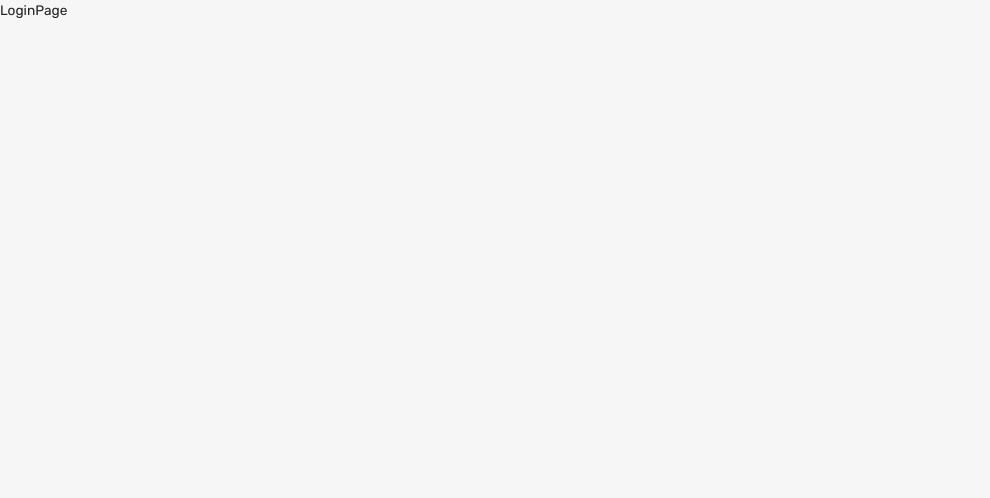
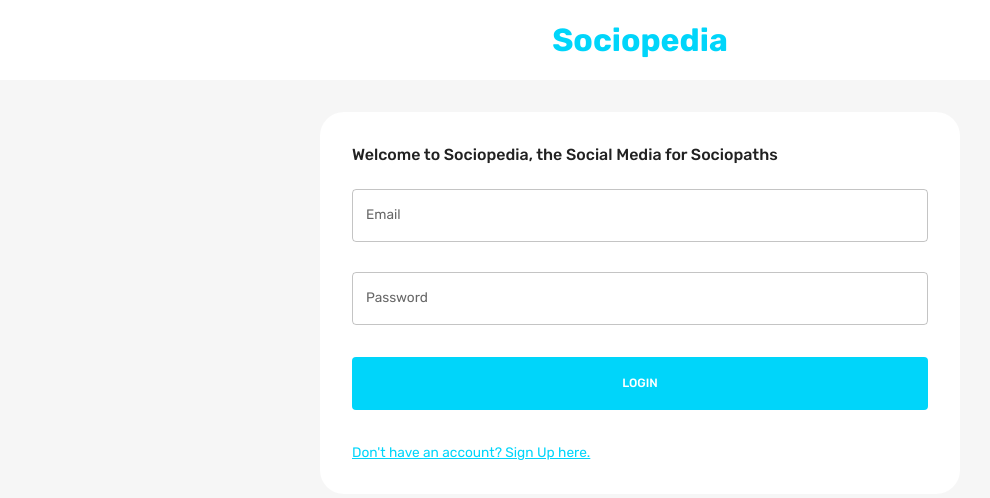
Before and after one commit to yahianasser/Sociopedia, a React (Create React App) app in the folder client/: page / in a window 1280 px wide. Shown: the top 498 px of the page, without its empty margins (0-990 px from the left). Built offline with nearby package versions, Linux system fonts and the light colour scheme.

Commit message:
Register, Login Pages and Form

```diff
--- a/client/src/App.js
+++ b/client/src/App.js
@@ -11,6 +11,7 @@
 function App() {
   const mode = useSelector((state) => state.mode);
   const theme = useMemo(() => createTheme(themeSettings(mode)), [mode]);
+  const isAuth = Boolean(useSelector((state) => state.token));
 
   return (
     <div className="app">
@@ -19,8 +20,8 @@
         <CssBaseline />
         <Routes>
           <Route path="/" element={<LoginPage />} />
-          <Route path="/home" element={<HomePage />} />
-          <Route path="/profile/:userId" element={<ProfilePage />} />
+          <Route path="/home" element={isAuth ? <HomePage /> : <Navigate to="/" />} />
+          <Route path="/profile/:userId" element={isAuth ? <ProfilePage /> : <Navigate to="/" />} />
         </Routes>
       </ThemeProvider>
       </BrowserRouter>
--- /dev/null
+++ b/client/src/scenes/loginPage/Form.jsx
@@ -0,0 +1,275 @@
+import { useState } from "react";
+import {
+  Box,
+  Button,
+  TextField,
+  useMediaQuery,
+  Typography,
+  useTheme,
+} from "@mui/material";
+import EditOutlinedIcon from "@mui/icons-material/EditOutlined";
+import { Formik } from "formik";
+import * as yup from "yup";
+import { useNavigate } from "react-router-dom";
+import { useDispatch } from "react-redux";
+import { setLogin } from "state";
+import Dropzone from "react-dropzone";
+import FlexBetween from "components/FlexBetween";
+
+const registerSchema = yup.object().shape({
+  firstName: yup.string().required("required"),
+  lastName: yup.string().required("required"),
+  email: yup.string().email("invalid email").required("required"),
+  password: yup.string().required("required"),
+  location: yup.string().required("required"),
+  occupation: yup.string().required("required"),
+  picture: yup.string().required("required"),
+});
+
+const loginSchema = yup.object().shape({
+  email: yup.string().email("invalid email").required("required"),
+  password: yup.string().required("required"),
+});
+
+const initialValuesRegister = {
+  firstName: "",
+  lastName: "",
+  email: "",
+  password: "",
+  location: "",
+  occupation: "",
+  picture: "",
+};
+
+const initialValuesLogin = {
+  email: "",
+  password: "",
+};
+
+const Form = () => {
+  const [pageType, setPageType] = useState("login");
+  const { palette } = useTheme();
+  const dispatch = useDispatch();
+  const navigate = useNavigate();
+  const isNonMobile = useMediaQuery("(min-width:600px)");
+  const isLogin = pageType === "login";
+  const isRegister = pageType === "register";
+
+  const register = async (values, onSubmitProps) => {
+    // this allows us to send form info with image
+    const formData = new FormData();
+    for (let value in values) {
+      formData.append(value, values[value]);
+    }
+    formData.append("picturePath", values.picture.name);
+
+    const savedUserResponse = await fetch(
+      "http://localhost:3001/auth/register",
+      {
+        method: "POST",
+        body: formData,
+      }
+    );
+    const savedUser = await savedUserResponse.json();
+    onSubmitProps.resetForm();
+
+    if (savedUser) {
+      setPageType("login");
+    }
+  };
+
+  const login = async (values, onSubmitProps) => {
+    const loggedInResponse = await fetch("http://localhost:3001/auth/login", {
+      method: "POST",
+      headers: { "Content-Type": "application/json" },
+      body: JSON.stringify(values),
+    });
+    const loggedIn = await loggedInResponse.json();
+    onSubmitProps.resetForm();
+    if (loggedIn) {
+      dispatch(
+        setLogin({
+          user: loggedIn.user,
+          token: loggedIn.token,
+        })
+      );
+      navigate("/home");
+    }
+  };
+
+  const handleFormSubmit = async (values, onSubmitProps) => {
+    if (isLogin) await login(values, onSubmitProps);
+    if (isRegister) await register(values, onSubmitProps);
+  };
+
+  return (
+    <Formik
+      onSubmit={handleFormSubmit}
+      initialValues={isLogin ? initialValuesLogin : initialValuesRegister}
+      validationSchema={isLogin ? loginSchema : registerSchema}
+    >
+      {({
+        values,
+        errors,
+        touched,
+        handleBlur,
+        handleChange,
+        handleSubmit,
+        setFieldValue,
+        resetForm,
+      }) => (
+        <form onSubmit={handleSubmit}>
+          <Box
+            display="grid"
+            gap="30px"
+            gridTemplateColumns="repeat(4, minmax(0, 1fr))"
+            sx={{
+              "& > div": { gridColumn: isNonMobile ? undefined : "span 4" },
+            }}
+          >
+            {isRegister && (
+              <>
+                <TextField
+                  label="First Name"
+                  onBlur={handleBlur}
+                  onChange={handleChange}
+                  value={values.firstName}
+                  name="firstName"
+                  error={
+                    Boolean(touched.firstName) && Boolean(errors.firstName)
+                  }
+                  helperText={touched.firstName && errors.firstName}
+                  sx={{ gridColumn: "span 2" }}
+                />
+                <TextField
+                  label="Last Name"
+                  onBlur={handleBlur}
+                  onChange={handleChange}
+                  value={values.lastName}
+                  name="lastName"
+                  error={Boolean(touched.lastName) && Boolean(errors.lastName)}
+                  helperText={touched.lastName && errors.lastName}
+                  sx={{ gridColumn: "span 2" }}
+                />
+                <TextField
+                  label="Location"
+                  onBlur={handleBlur}
+                  onChange={handleChange}
+                  value={values.location}
+                  name="location"
+                  error={Boolean(touched.location) && Boolean(errors.location)}
+                  helperText={touched.location && errors.location}
+                  sx={{ gridColumn: "span 4" }}
+                />
+                <TextField
+                  label="Occupation"
+                  onBlur={handleBlur}
+                  onChange={handleChange}
+                  value={values.occupation}
+                  name="occupation"
+                  error={
+                    Boolean(touched.occupation) && Boolean(errors.occupation)
+                  }
+                  helperText={touched.occupation && errors.occupation}
+                  sx={{ gridColumn: "span 4" }}
+                />
+                <Box
+                  gridColumn="span 4"
+                  border={`1px solid ${palette.neutral.medium}`}
+                  borderRadius="5px"
+                  p="1rem"
+                >
+                  <Dropzone
+                    acceptedFiles=".jpg,.jpeg,.png"
+                    multiple={false}
+                    onDrop={(acceptedFiles) =>
+                      setFieldValue("picture", acceptedFiles[0])
+                    }
+                  >
+                    {({ getRootProps, getInputProps }) => (
+                      <Box
+                        {...getRootProps()}
+                        border={`2px dashed ${palette.primary.main}`}
+                        p="1rem"
+                        sx={{ "&:hover": { cursor: "pointer" } }}
+                      >
+                        <input {...getInputProps()} />
+                        {!values.picture ? (
+                          <p>Add Picture Here</p>
+                        ) : (
+                          <FlexBetween>
+                            <Typography>{values.picture.name}</Typography>
+                            <EditOutlinedIcon />
+                          </FlexBetween>
+                        )}
+                      </Box>
+                    )}
+                  </Dropzone>
+                </Box>
+              </>
+            )}
+
+            <TextField
+              label="Email"
+              onBlur={handleBlur}
+              onChange={handleChange}
+              value={values.email}
+              name="email"
+              error={Boolean(touched.email) && Boolean(errors.email)}
+              helperText={touched.email && errors.email}
+              sx={{ gridColumn: "span 4" }}
+            />
+            <TextField
+              label="Password"
+              type="password"
+              onBlur={handleBlur}
+              onChange={handleChange}
+              value={values.password}
+              name="password"
+              error={Boolean(touched.password) && Boolean(errors.password)}
+              helperText={touched.password && errors.password}
+              sx={{ gridColumn: "span 4" }}
+            />
+          </Box>
+
+          {/* BUTTONS */}
+          <Box>
+            <Button
+              fullWidth
+              type="submit"
+              sx={{
+                m: "2rem 0",
+                p: "1rem",
+                backgroundColor: palette.primary.main,
+                color: palette.background.alt,
+                "&:hover": { color: palette.primary.main },
+              }}
+            >
+              {isLogin ? "LOGIN" : "REGISTER"}
+            </Button>
+            <Typography
+              onClick={() => {
+                setPageType(isLogin ? "register" : "login");
+                resetForm();
+              }}
+              sx={{
+                textDecoration: "underline",
+                color: palette.primary.main,
+                "&:hover": {
+                  cursor: "pointer",
+                  color: palette.primary.light,
+                },
+              }}
+            >
+              {isLogin
+                ? "Don't have an account? Sign Up here."
+                : "Already have an account? Login here."}
+            </Typography>
+          </Box>
+        </form>
+      )}
+    </Formik>
+  );
+};
+
+export default Form;
--- a/client/src/scenes/loginPage/index.jsx
+++ b/client/src/scenes/loginPage/index.jsx
@@ -1,6 +1,41 @@
+import { Box, Typography, useTheme, useMediaQuery } from "@mui/material";
+import Form from "./Form";
+
 const LoginPage = () => {
+    const theme = useTheme();
+    const isNonMobileScreens = useMediaQuery("(min-width: 1000px)");
+
     return (
-        <div>LoginPage</div>
+        <Box>
+            <Box
+            width="100%"
+            backgroundColor={theme.palette.background.alt}
+            p="1rem 6%"
+            textAlign="center">
+                <Typography
+                fontWeight="bold"
+                fontSize="32px"
+                color="primary">
+                    Sociopedia
+                </Typography>
+            </Box>
+
+            <Box
+            width={isNonMobileScreens ? "50%" : "93%"}
+            p="2rem"
+            m="2rem auto"
+            borderRadius="1.5rem"
+            backgroundColor={theme.palette.background.alt}>
+                <Typography
+                fontWeight="500"
+                variant="h5"
+                sx={{ mb: "1.5rem" }}>
+                    Welcome to Sociopedia, the Social Media for Sociopaths
+                </Typography>
+
+                <Form />
+            </Box>
+        </Box>
     )
 }
 
```
Also changed, not shown: 2 other files (tests, documents, lock files or other folders).
